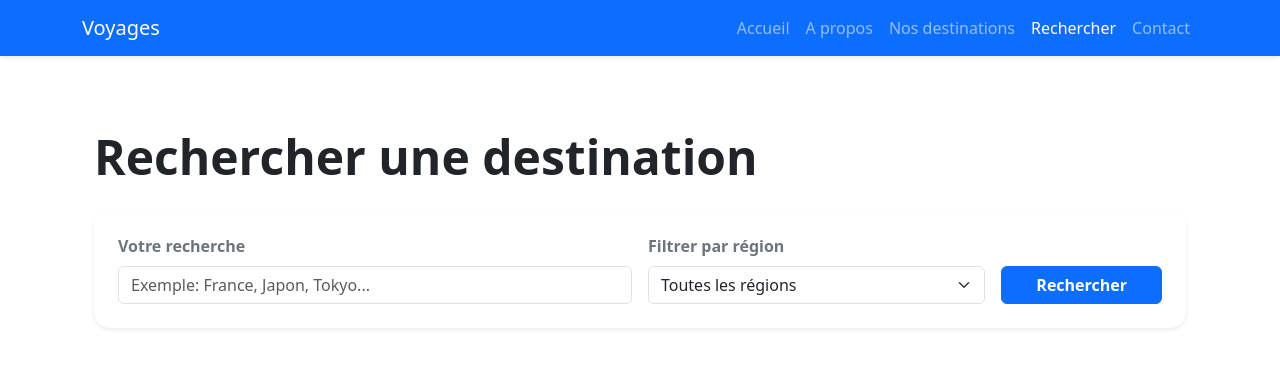
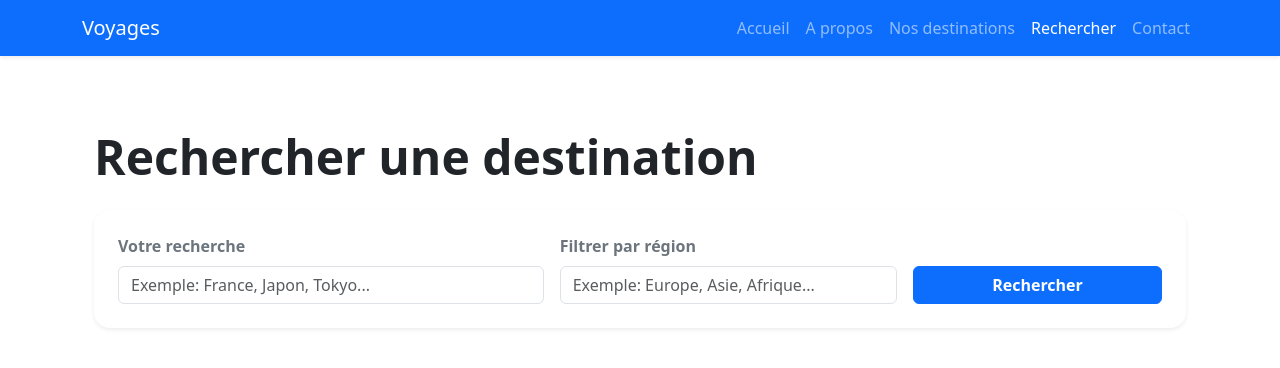
Before and after one commit to Jordandevop/voyages_redux, a React (Vite) app: page /search in a window 1280 px wide. Shown: the top 368 px of the page. Built offline with nearby package versions, Linux system fonts and the light colour scheme.

Commit message:
add searchRegion

```diff
--- a/src/pages/SearchPage.jsx
+++ b/src/pages/SearchPage.jsx
@@ -8,9 +8,8 @@ import getRegionColor from "../utils/helper";
 
 const searchSchema = yup.object({
     keyword: yup.string()
-        .required("Veuillez saisir une recherche")
+        .transform((value) => (value === "" ? undefined : value))
         .min(2, "La recherche doit avoir au moins 2 caractères."),
-
     region: yup.string()
 });
 
@@ -43,7 +42,9 @@ function SearchPage() {
             destination.capital.toLowerCase().includes(search) ||
             destination.region.toLowerCase().includes(search);
 
-        const matchRegion = !selectedRegion || destination.region.toLowerCase() === selectedRegion;
+        // MODIFICATION 1 : On utilise .includes() à la place de ===
+        // pour que "euro" trouve bien "Europe"
+        const matchRegion = !selectedRegion || destination.region.toLowerCase().includes(selectedRegion);
 
         return matchKeyword && matchRegion;
     });
@@ -61,8 +62,6 @@ function SearchPage() {
         navigate("/search");
     };
 
-    const uniqueRegions = [...new Set(destinations.map(d => d.region))];
-
     return (
         <Container className="py-5">
             <h1 className="display-5 fw-bold text-dark mb-4">Rechercher une destination</h1>
@@ -72,8 +71,7 @@ function SearchPage() {
                     <Form onSubmit={handleSubmit(onSubmit)}>
                         <Row className="g-3 align-items-end">
 
-
-                            <Col md={6}>
+                            <Col md={5}>
                                 <Form.Group controlId="searchKeyword">
                                     <Form.Label className="fw-semibold text-secondary">Votre recherche</Form.Label>
                                     <Form.Control
@@ -83,27 +81,26 @@ function SearchPage() {
                                         isInvalid={!!errors.keyword}
                                         {...register("keyword")}
                                     />
-
                                     <Form.Control.Feedback type="invalid" className="fw-bold">
                                         {errors.keyword?.message}
                                     </Form.Control.Feedback>
                                 </Form.Group>
                             </Col>
 
+                            {/* MODIFICATION 2 : Le Select devient un Control classique de type "text" */}
                             <Col md={4}>
                                 <Form.Group controlId="searchRegion">
                                     <Form.Label className="fw-semibold text-secondary">Filtrer par région</Form.Label>
-                                    <Form.Select className="py-2.5" {...register("region")}>
-                                        <option value="">Toutes les régions</option>
-                                        {uniqueRegions.map((reg, index) => (
-                                            <option key={index} value={reg.toLowerCase()}>{reg}</option>
-                                        ))}
-                                    </Form.Select>
+                                    <Form.Control
+                                        type="text"
+                                        placeholder="Exemple: Europe, Asie, Afrique..."
+                                        className="py-2.5"
+                                        {...register("region")}
+                                    />
                                 </Form.Group>
                             </Col>
 
-
-                            <Col md={2} className="d-flex gap-2">
+                            <Col md={3} className="d-flex gap-2">
                                 <Button type="submit" variant="primary" className="w-100 fw-bold py-2.5">
                                     Rechercher
                                 </Button>
@@ -118,18 +115,16 @@ function SearchPage() {
                 </Card.Body>
             </Card>
 
-
-            {currentSearch && (
+            {(currentSearch || currentRegion) && (
                 <div className="mt-4">
                     <div className="d-flex justify-content-between align-items-center mb-4">
                         <h2 className="h4 mb-0 text-dark">
-                            Résultats de la recherche pour : <span className="text-primary">"{currentSearch}"</span>
+                            Résultats de la recherche
                         </h2>
                         <Badge bg="secondary" className="px-3 py-2 rounded-pill">
                             {filteredDestinations.length} trouvé{filteredDestinations.length > 1 ? "s" : ""}
                         </Badge>
                     </div>
-
 
                     {filteredDestinations.length > 0 ? (
                         <Row xs={1} md={2} lg={3} className="g-4">
@@ -170,7 +165,6 @@ function SearchPage() {
                             ))}
                         </Row>
                     ) : (
-
                         <Alert variant="warning" className="border-0 shadow-sm rounded-4 py-5 text-center mt-4">
                             <div className="display-4 mb-3">🗺️</div>
                             <h4 className="fw-bold">Aucun voyage ne correspond à vos critères</h4>
```
Also changed, not shown: src/pages/NotFoundPage.jsx (+7 -13 lines).
